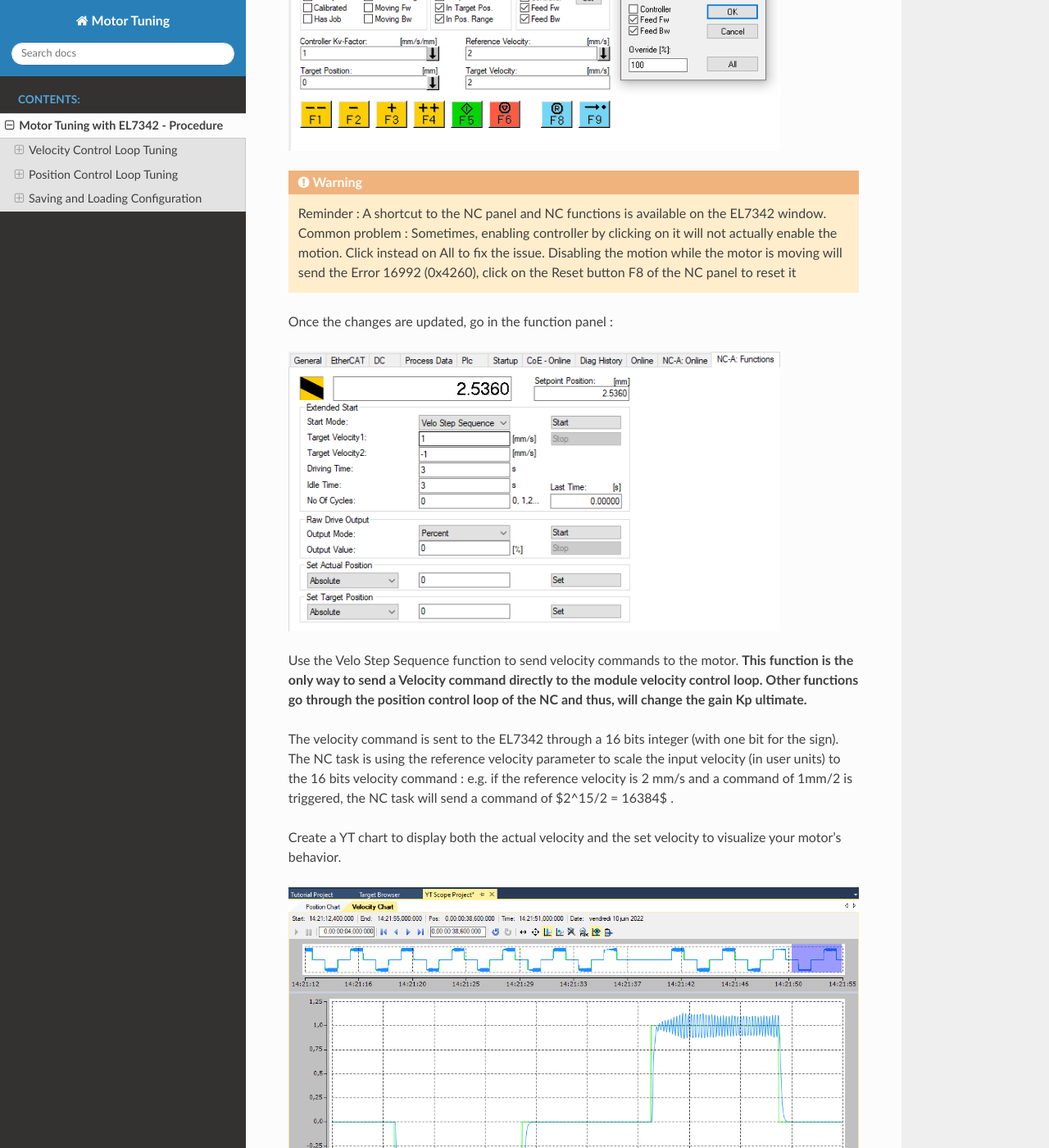
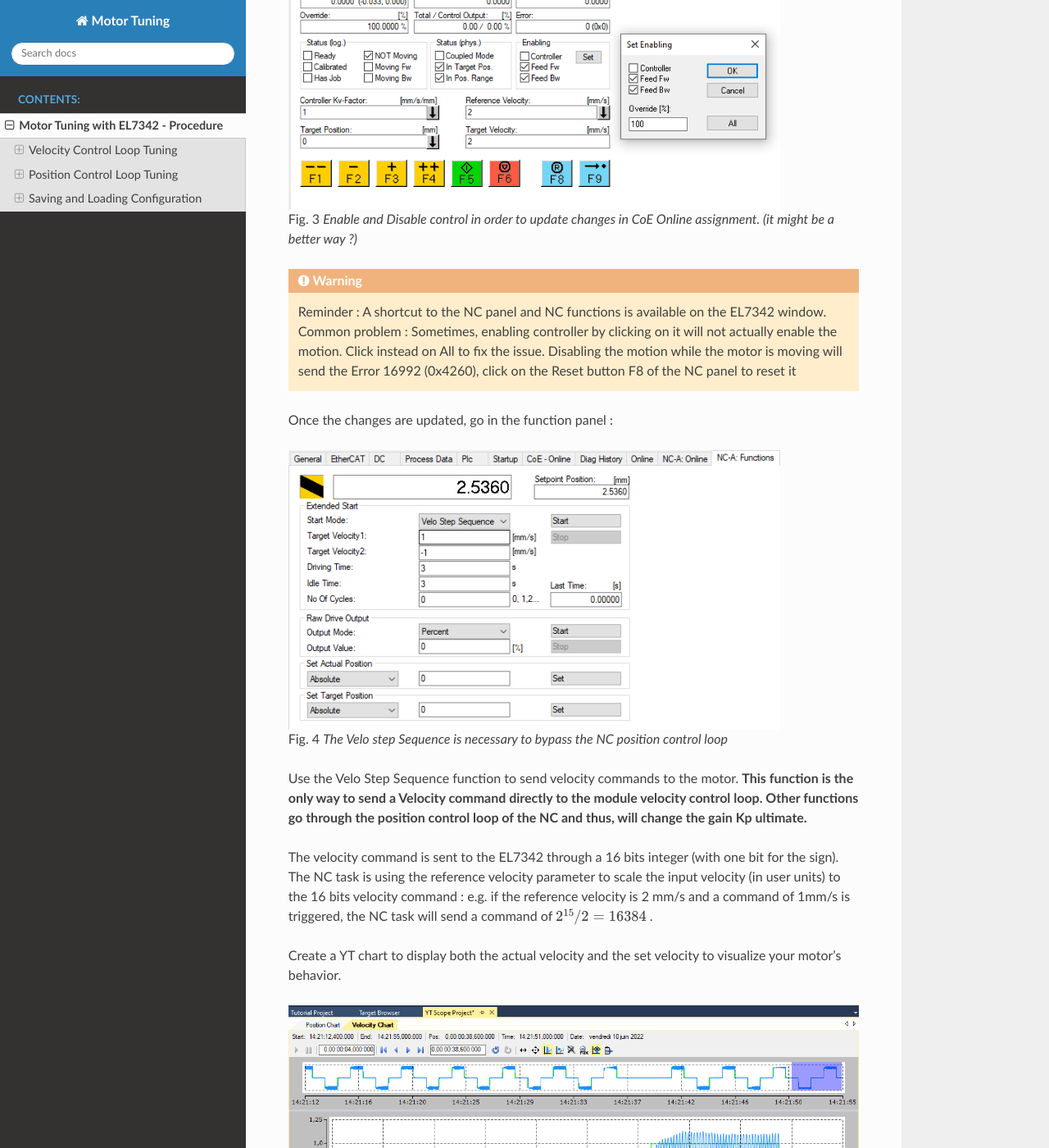
Before and after one commit to efisoft-elt/motor_tuning, a Sphinx documentation site: the page built from docs/source/dc_7342.rst, in a window 1280 px wide and 1400 px high, scrolled down 2407 px. Shown: the whole window at 82% size. Built offline with Sphinx 7.4.7 and the Read the Docs theme 2.0.0, drawn with Linux system fonts in a browser that asks for light colours; some of the changed text lies outside the part shown.

Commit message:
Add figure numbers

```diff
--- a/docs/source/conf.py
+++ b/docs/source/conf.py
@@ -45,6 +45,7 @@ extensions = [
     'sphinx.ext.githubpages',
     'sphinx_rtd_theme'
 ]
+
 
 # Add any paths that contain templates here, relative to this directory.
 templates_path = ['_templates']
@@ -189,3 +190,6 @@ intersphinx_mapping = {'https://docs.python.org/': None}
 
 # If true, `todo` and `todoList` produce output, else they produce nothing.
 todo_include_todos = True
+
+# Add figure references number
+numfig = True
--- a/docs/source/dc_7342.rst
+++ b/docs/source/dc_7342.rst
@@ -26,14 +26,18 @@ Configurating the Mode
 
 To have our EL7342 working as a velocity control loop, we have to setup some parameters in the Process Data and the CoE Online. Left click on the right Terminal EL7342 (if you have multiple), and go in the Process Data window.
 
-.. image:: img/mode_config.png
+.. figure:: img/mode_config.png
    :width: 600
+
+   Needed Process Data are automaticaly chosen when selecting Velocity control compact with info data
 
 In the Predefined PDO Assignment, select the Velocity control compact with info data. It will turn on all the PDO assignment needed for velocity control  plus the PDO needed for the info data which can be assigned, for instance, to the curent command.
 
 
-.. image:: img/pdo_assign.png
+.. figure:: img/pdo_assign.png
    :width: 600
+
+   Operation Mode shall be automatic (will follow the PDO assignment)
 
 In the CoE Online window, look for the Operation mode located in either 8022:01 register if you are using the Channel 1, or 8032:01 if you use the Channel 2. Set the mode to Automatic. In this mode, the EL7342 will automatically be set to the Velocity Control Compact with info data that has been set in the process data.
 Activate the new configuration with |activate|
@@ -56,8 +60,10 @@ To tune our motor, we will be using the Ziegler-Nichols method. In the CoE Onlin
 The Ziegler-Nichols method's first step is to find the gain Kp ultimate to which the motor is no longer stable, and start oscillating.
 Increase the Kp factor, **to update the changes, disable and enable again the controller on the NC panel.**
 
-.. image:: img/nc_startup.png
+.. figure:: img/nc_startup.png
     :width: 600
+
+    Enable and Disable control in order to update changes in CoE Online assignment. (it might be a better way ?)
 
 .. warning::
 
@@ -68,16 +74,19 @@ Increase the Kp factor, **to update the changes, disable and enable again the co
 Once the changes are updated, go in the function panel :
 
 
-.. image:: img/function_pan.png
+.. figure:: img/function_pan.png
     :width: 600
+
+    The Velo step Sequence is necessary to bypass the NC position control loop
 
 Use the Velo Step Sequence function to send velocity commands to the motor. **This function is the only way to send a Velocity command directly to the module velocity control loop.  Other functions go through the position control loop of the NC and thus, will change the gain Kp ultimate.**
 
 The velocity command is sent to the EL7342 through a 16 bits integer (with one bit for the sign). The NC task is using the reference velocity parameter to scale the input velocity (in user units) to the 16 bits velocity command :
-e.g. if the reference velocity is 2 mm/s and a command of 1mm/2 is triggered, the NC task will send a command of  $2^15/2 = 16384$ .
+e.g. if the reference velocity is 2 mm/s and a command of 1mm/s is triggered, the NC task will send a command of  :math:`2^{15}/2 = 16384` .
 
 Create a YT chart to display both the actual velocity and the set velocity to visualize your motor's behavior.
 
+.. _scope_vel:
 .. figure:: img/scope1.png
     :width: 700
 
@@ -113,16 +122,18 @@ Using the same spreadsheet as previously, we can enter our two Ku and Tu values
 
 
 .. figure:: img/spreadsheet1.png
-     :width: 700
+    :width: 700
 
+    Spreadsheet screenshot
 
 In our example, the spreadsheet calculates the values above. We will choose to use a PID controller. (the EL7342's PI only controller is not a perfect PI and seems to compensate things around.)
 The Ziegler-Nichols method gives us the following configuration on our velocity control loop :
 
 
 .. figure:: img/dcm_8023_2.png
-     :width: 400
+    :width: 400
 
+    EL7342 Control parameters for this exmemple
 
 
 And the final tuning results gives the following behavior :
@@ -188,11 +199,15 @@ Once you've finished tuning your motor, you will need to save your configuration
 .. figure:: img/startup_parameters.png
    :width: 700
 
+   Parameters saved in the startup configuration
+
 In your Terminal EL7342, there is a Startup window that allows you to automatically configurate the registers you want at launch.
 By clicking "New", you can add registers that will be configurated everytime you launch your project into the PLC.
 
 .. figure:: img/startup_param_edit.png
    :width: 700
+
+   Panel to edit startup parameters
 
 From here, it works as the CoE Online register configuration method previously used. Configure your **DCM Motor Settings** using the **EL7342 Configuration** page of the spreadsheet and apply your same controllers factors to the **DCM Controller Settings 2**. Do not forget to **set the Operation Mode in the DCM Features register to Automatic !**
 
@@ -298,6 +313,8 @@ Enter your motor's characteristics and apply the automatically calculated parame
 .. figure:: img/M403_position_tuned.png
    :width: 700
 
+   scope for a Position control loop tuned
+
 With a well tuned motor, you should now be able to see it stop precisely around the position command given.
 
 
@@ -314,6 +331,8 @@ It is possible that your motor is having trouble following its position while mo
 
 .. figure:: img/Position_error_while_moving.png
    :width: 700
+
+   scope to illustrate a following error
 
 **Symptoms :**
 
@@ -332,6 +351,8 @@ As for bigger motors, finding the ultimate gain Ku can be tricky. As a reminder,
 
 .. figure:: img/Damaging_velocity_spikes.png
    :width: 700
+
+   scope to illustrate unstable posiotn control loop
 
 **Symptoms :**
 
```
